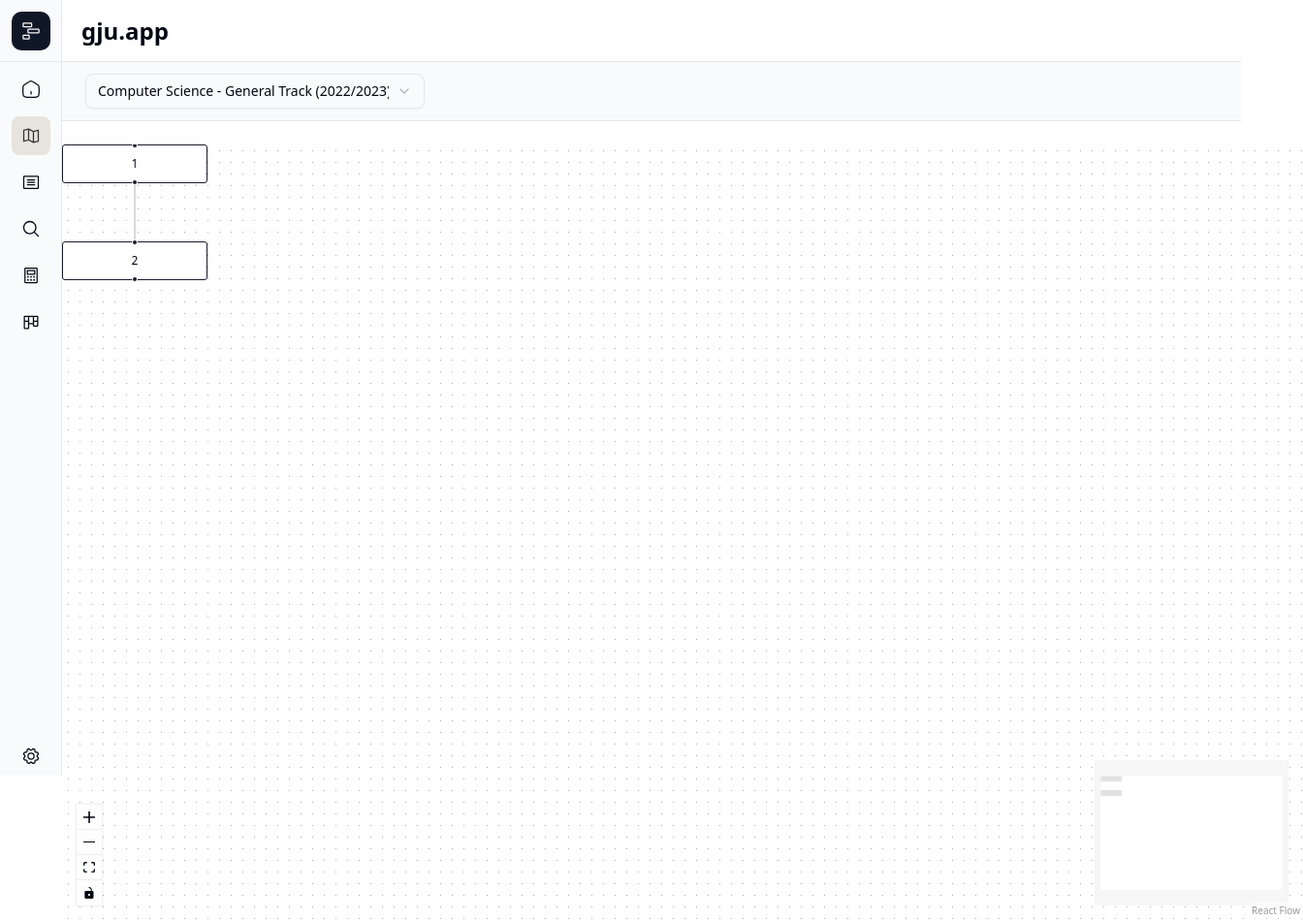
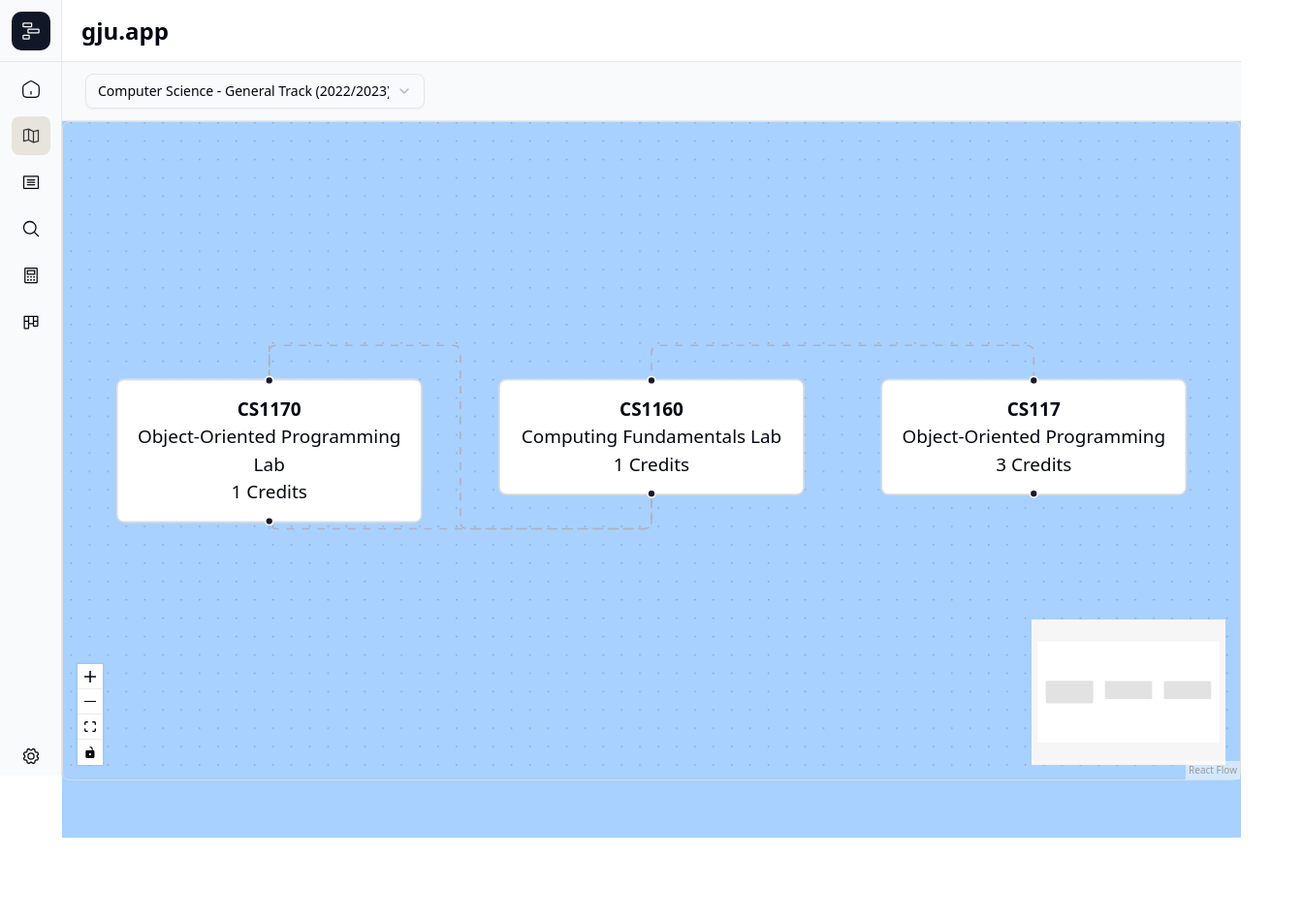
Before and after one commit to GJU-IT-Club/gju, an Astro site: page /plans in a window 1280 px wide. Shown: the whole page at 97% size, 1344 px wide, since content can reach past the window. After the commit the page ends 864 px from the top, so only its background shows below. Built offline with nearby package versions, Linux system fonts and the light colour scheme; Astro itself is replaced by a stand-in of ours.

Commit message:
basic reactFlow

```diff
--- a/src/components/features/plans/PlansFlow.tsx
+++ b/src/components/features/plans/PlansFlow.tsx
@@ -1,4 +1,4 @@
-import React, { useCallback } from 'react';
+import React, { useCallback, useMemo } from "react";
 import {
   ReactFlow,
   MiniMap,
@@ -7,33 +7,109 @@ import {
   useNodesState,
   useEdgesState,
   addEdge,
-} from '@xyflow/react';
+} from "@xyflow/react";
+import type { Roadmap, Course } from "@/lib/types";
 
-import '@xyflow/react/dist/style.css';
+import "@xyflow/react/dist/style.css";
 
-const initialNodes = [
-  { id: '1', position: { x: 0, y: 0 }, data: { label: '1' } },
-  { id: '2', position: { x: 0, y: 100 }, data: { label: '2' } },
-];
-const initialEdges = [{ id: 'e1-2', source: '1', target: '2' }];
+interface PlansFlowProps {
+  roadmap: Roadmap | null;
+  courses: { [key: string]: Course };
+}
 
-const PlansFlow = () => {
+const PlansFlow: React.FC<PlansFlowProps> = ({ roadmap, courses }) => {
+  // Generate nodes and edges based on the roadmap data
+  const { initialNodes, initialEdges } = useMemo(() => {
+    if (!roadmap) return { initialNodes: [], initialEdges: [] };
+
+    const nodes: any[] = [];
+    const edges: any[] = [];
+    const coursePositions: Record<string, { x: number; y: number }> = {};
+
+    // First, create nodes with positions
+    roadmap.courseIds.forEach((courseId, index) => {
+      const course = courses[courseId];
+      if (!course) return;
+
+      // Calculate position based on year and some offset to prevent overlapping
+      const year = course.year || 1;
+      const xOffset = (index % 3) * 250;
+      const yOffset = year * 150;
+
+      // Store position for edge creation
+      coursePositions[courseId] = { x: xOffset, y: yOffset };
+
+      nodes.push({
+        id: courseId,
+        position: { x: xOffset, y: yOffset },
+        data: {
+          label: (
+            <div>
+              <div style={{ fontWeight: "bold" }}>{courseId}</div>
+              <div>{course.name}</div>
+              <div>{course.creditHours} Credits</div>
+            </div>
+          ),
+        },
+        style: {
+          width: 200,
+          border: "1px solid #ddd",
+          borderRadius: "5px",
+          padding: "10px",
+        },
+      });
+    });
+
+    // Then create edges based on prerequisites
+    roadmap.courseIds.forEach((courseId) => {
+      const course = courses[courseId];
+      if (!course) return;
+
+      course.prerequisites.forEach((prereqId) => {
+        // Skip empty prerequisites
+        if (!prereqId) return;
+
+        // Only create edges for prerequisites that exist in this roadmap
+        if (roadmap.courseIds.includes(prereqId)) {
+          edges.push({
+            id: `e-${prereqId}-${courseId}`,
+            source: prereqId,
+            target: courseId,
+            type: "smoothstep",
+            animated: true,
+          });
+        }
+      });
+    });
+
+    return { initialNodes: nodes, initialEdges: edges };
+  }, [roadmap, courses]);
+
   const [nodes, setNodes, onNodesChange] = useNodesState(initialNodes);
   const [edges, setEdges, onEdgesChange] = useEdgesState(initialEdges);
 
   const onConnect = useCallback(
     (params) => setEdges((eds) => addEdge(params, eds)),
-      [setEdges],
+    [setEdges]
   );
 
   return (
-      <div style={{ width: '100vw', height: '100vh' }}>
+    <div
+      style={{
+        width: "100%",
+        height: "85dvh",
+        border: "1px solid #ddd",
+        borderRadius: "8px",
+      }}
+      //   className="min-h-[calc(100vh-4rem)]"
+    >
       <ReactFlow
         nodes={nodes}
         edges={edges}
         onNodesChange={onNodesChange}
         onEdgesChange={onEdgesChange}
         onConnect={onConnect}
+        fitView
       >
         <Controls />
         <MiniMap />
@@ -41,6 +117,6 @@ const PlansFlow = () => {
       </ReactFlow>
     </div>
   );
-}
+};
 
-export default PlansFlow
+export default PlansFlow;
--- a/src/components/features/plans/PlansView.tsx
+++ b/src/components/features/plans/PlansView.tsx
@@ -18,7 +18,9 @@ interface PlansViewProps {
 }
 
 const PlansView: React.FC<PlansViewProps> = ({ roadmaps, courses }) => {
-  const [selectedRoadmapId, setSelectedRoadmapId] = useState<string>("cs-general-2022-2023");
+  const [selectedRoadmapId, setSelectedRoadmapId] = useState<string>(
+    "cs-general-2022-2023"
+  );
   const [searchTerm, setSearchTerm] = useState<string>("");
 
   const filteredRoadmaps = useMemo(() => {
@@ -36,14 +38,14 @@ const PlansView: React.FC<PlansViewProps> = ({ roadmaps, courses }) => {
     () => roadmaps.find((r) => r.id === selectedRoadmapId) || null,
     [roadmaps, selectedRoadmapId]
   );
-    console.log("Selected Roadmap ID:", selectedRoadmap);
+  console.log("Selected Roadmap ID:", selectedRoadmap);
+  console.warn("Selected Roadmap Courses:", courses);
 
   return (
-    <div className="container mx-auto pt-8 max-w-full">
-      <div className="mb-6 mt-8 px-6 py-3 bg-sidebar border-b border-border  ">
-
-        {/* Selection Control - Search moved inside */}
-        <div className="w-full  md:w-[350px] ">
+    <div className="container flex flex-col mx-auto max-w-full min-h-screen mt-16">
+      <div className="flex px-6 py-3 bg-sidebar border-b border-border">
+        {/* Selection Control */}
+        <div className="w-full md:w-[350px]">
           <Select
             value={selectedRoadmapId}
             onValueChange={setSelectedRoadmapId}
@@ -80,79 +82,17 @@ const PlansView: React.FC<PlansViewProps> = ({ roadmaps, courses }) => {
       </div>
 
       {/* Display selected roadmap */}
-      {selectedRoadmap ?
-      // (
-      //   <div className="bg-white p-6 rounded-lg border shadow-sm">
-      //     <div className="mb-6">
-      //       <h2 className="text-2xl font-bold">{selectedRoadmap.title}</h2>
-      //       <div className="flex flex-wrap gap-2 mt-2">
-      //         <Badge variant="outline">{selectedRoadmap.major}</Badge>
-      //         <Badge variant="outline">{selectedRoadmap.version}</Badge>
-      //         <Badge variant="outline">{selectedRoadmap.track}</Badge>
-      //         <Badge
-      //           variant={
-      //             selectedRoadmap.dualStudies ? "default" : "secondary"
-      //           }
-      //         >
-      //           {selectedRoadmap.dualStudies ? "Dual Studies" : "Regular"}
-      //         </Badge>
-      //       </div>
-      //     </div>
-
-      //     <h3 className="text-xl font-semibold mb-3">Courses:</h3>
-      //     <div className="grid gap-3 md:grid-cols-2">
-      //       {selectedRoadmap.courseIds.map((courseId) => {
-      //         const course = courses[courseId];
-      //         return (
-      //           <Card key={courseId} className="overflow-hidden">
-      //             <CardContent className="p-4">
-      //               <div className="flex justify-between items-start">
-      //                 <div>
-      //                   <h4 className="font-bold">
-      //                     {course?.name || "Unknown Course"}
-      //                   </h4>
-      //                   <p className="text-sm text-muted-foreground">
-      //                     {courseId}
-      //                   </p>
-      //                 </div>
-      //                 {course && <Badge>{course.creditHours} Credits</Badge>}
-      //               </div>
-      //               {course && (
-      //                 <div className="mt-2 text-sm">
-      //                   <p>
-      //                     <span className="font-medium">Category:</span>{" "}
-      //                     {course.category}
-      //                   </p>
-      //                   {course.prerequisites.length > 0 && (
-      //                     <p>
-      //                       <span className="font-medium">Prerequisites:</span>{" "}
-      //                       {course.prerequisites.join(", ")}
-      //                     </p>
-      //                   )}
-      //                   {course.corequisites.length > 0 && (
-      //                     <p>
-      //                       <span className="font-medium">Corequisites:</span>{" "}
-      //                       {course.corequisites.join(", ")}
-      //                     </p>
-      //                   )}
-      //                 </div>
-      //               )}
-      //             </CardContent>
-      //           </Card>
-      //         );
-      //       })}
-      //     </div>
-      //   </div>
-      // )
-       (
-
-        <PlansFlow/>
-      )
-      : (
-        <div className="text-center p-8 bg-slate-50 rounded-lg border">
-          {filteredRoadmaps.length > 0
-            ? "Select a roadmap to view details"
-            : "No roadmaps match your search criteria"}
+      {selectedRoadmap ? (
+        <div className="flex-1 flex flex-col bg-blue-400/50 h-[calc(100vh-120px)]">
+          <PlansFlow roadmap={selectedRoadmap} courses={courses} />
+        </div>
+      ) : (
+        <div className="flex-1 flex items-center justify-center">
+          <div className="text-center p-8 bg-slate-50 rounded-lg border">
+            {filteredRoadmaps.length > 0
+              ? "Select a roadmap to view details"
+              : "No roadmaps match your search criteria"}
+          </div>
         </div>
       )}
     </div>
--- a/src/data/courses/courses-metadata.json
+++ b/src/data/courses/courses-metadata.json
@@ -15,6 +15,15 @@
       "creditHours": 1,
       "prerequisites": [],
       "corequisites": ["CS116"],
+      "category": "Core",
+      "year": 1
+    },
+    "SFT100": {
+      "id": "SFT100",
+      "name": "SOFT Skills",
+      "creditHours": 3,
+      "prerequisites": [""],
+      "corequisites": [""],
       "category": "Core",
       "year": 1
     },
@@ -36,6 +45,5 @@
       "category": "Core",
       "year": 1
     }
-
   }
 }
```
Lines whose indentation alone changed are shown as unchanged.
